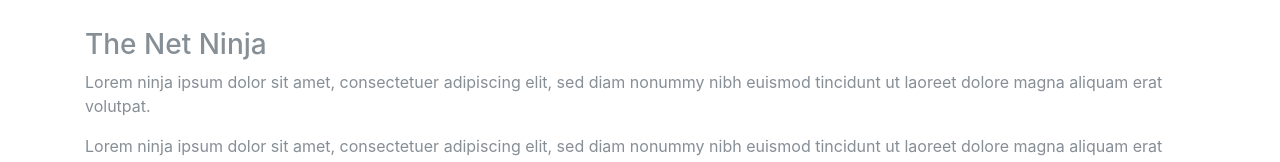
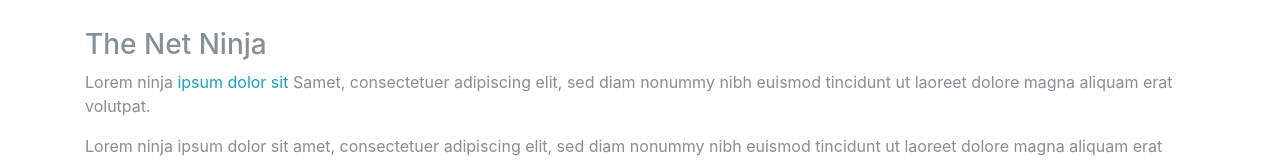
Before and after one commit to JWatus/Bootstrap_Tutorial, a plain HTML site: page index.html in a window 1280 px wide. Shown: the part 848-1010 px from the top of the page. Drawn offline with nearby package versions, Linux system fonts and the light colour scheme.

Commit message:
Tooltips

```diff
--- a/index.html
+++ b/index.html
@@ -101,7 +101,7 @@
     <div class="tab-content py-5">
         <div class="tab-pane active" id="ninja">
             <h3>The Net Ninja</h3>
-            <p>Lorem ninja ipsum dolor sit amet, consectetuer adipiscing elit, sed diam nonummy nibh euismod tincidunt ut laoreet dolore magna aliquam erat volutpat.</p>
+            <p>Lorem ninja <span data-toggle="tooltip" title="this is a tooltip" data-placement="bottom" class="text-info">ipsum dolor sit</span> Samet, consectetuer adipiscing elit, sed diam nonummy nibh euismod tincidunt ut laoreet dolore magna aliquam erat volutpat.</p>
             <p>Lorem ninja ipsum dolor sit amet, consectetuer adipiscing elit, sed diam nonummy nibh euismod tincidunt ut laoreet dolore magna aliquam erat volutpat.</p>
         </div>
         <div class="tab-pane fade" id="wizard">
@@ -131,6 +131,12 @@
 <script src="https://cdnjs.cloudflare.com/ajax/libs/popper.js/1.12.3/umd/popper.min.js" integrity="sha384-vFJXuSJphROIrBnz7yo7oB41mKfc8JzQZiCq4NCceLEaO4IHwicKwpJf9c9IpFgh" crossorigin="anonymous"></script>
 <script src="https://maxcdn.bootstrapcdn.com/bootstrap/4.0.0-beta.2/js/bootstrap.min.js" integrity="sha384-alpBpkh1PFOepccYVYDB4do5UnbKysX5WZXm3XxPqe5iKTfUKjNkCk9SaVuEZflJ" crossorigin="anonymous"></script>
 
+<script>
+    $(function () {
+        $('[data-toggle="tooltip"]').tooltip();
+    });
+</script>
+
 </body>
 
 </html>
```
